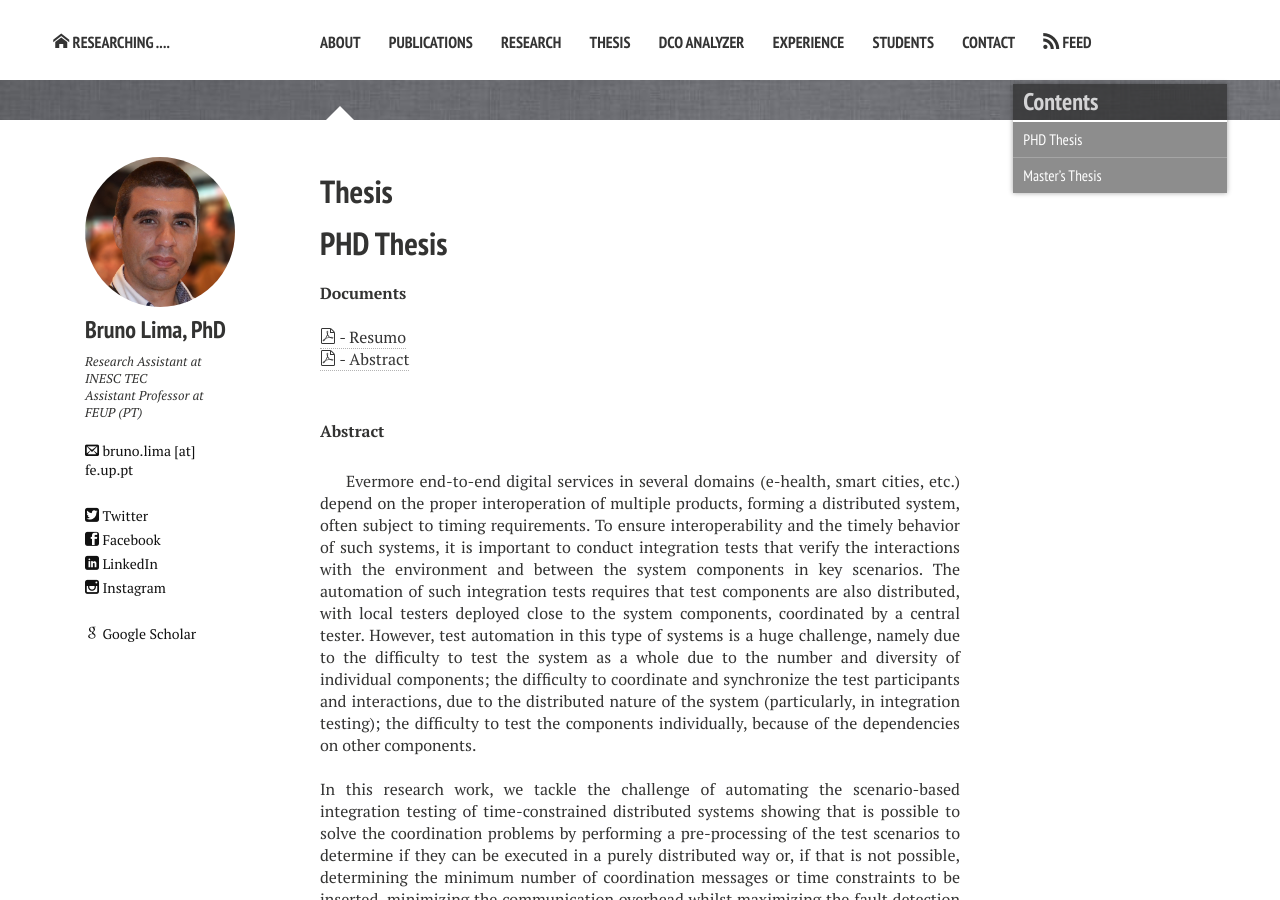
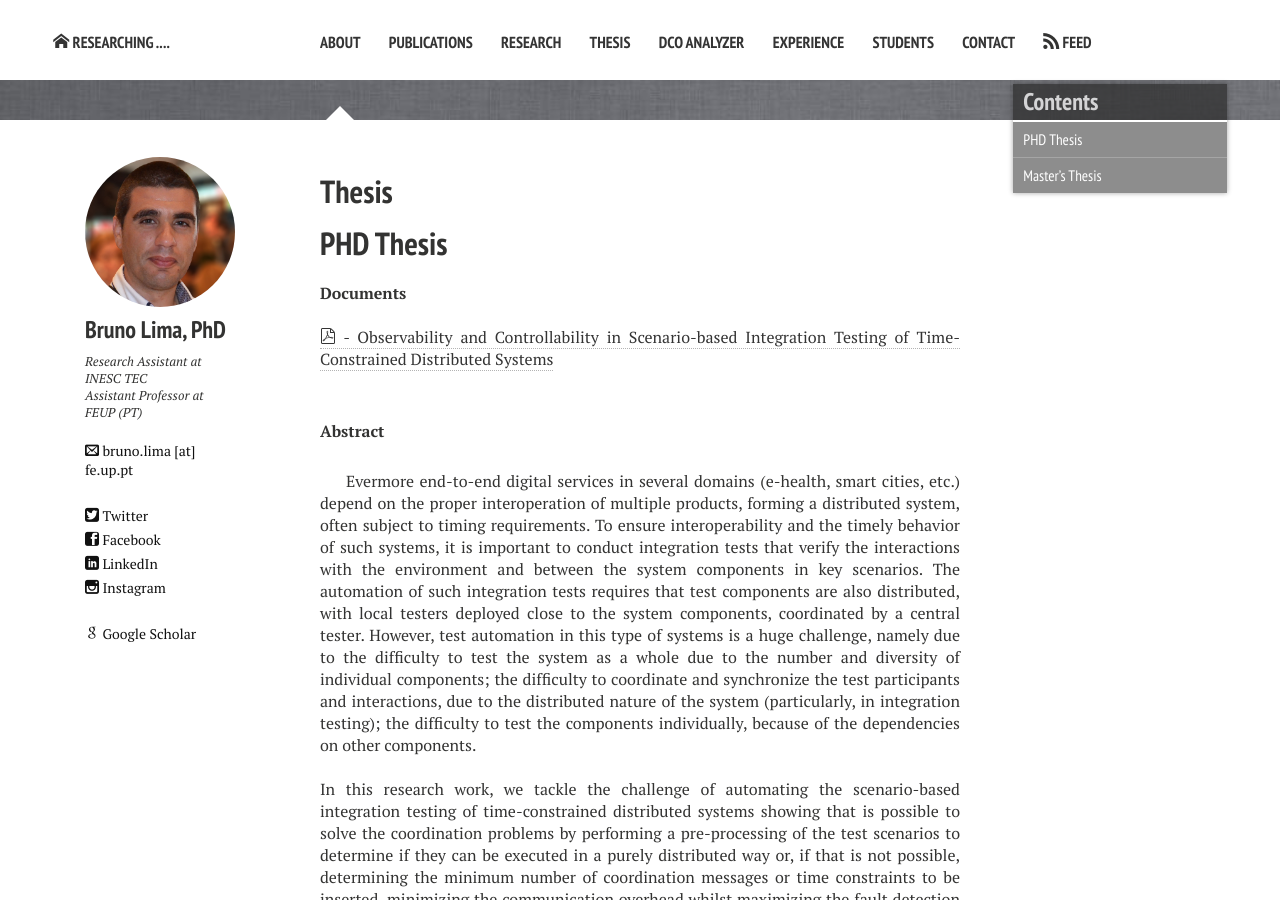
Before and after one commit to Bruno-Lima/Bruno-Lima.github.io, a Jekyll site: the page built from thesis.md, in a window 1280 px wide and 900 px high. Built offline with Jekyll 4.4.1, drawn with Linux system fonts in a browser that asks for light colours; nearby versions of some CDN libraries; some of the changed text lies outside the part shown.

Commit message:
thesis documents update

```diff
--- a/thesis.md
+++ b/thesis.md
@@ -18,8 +18,8 @@ image:
 # PHD Thesis
 
 <b>Documents</b><br/><br/>
-<a href="../thesis/BRUNO_LIMA_PHD_RESUMO_PT.pdf"><i class="icon-pdf"></i> - Resumo </a> <br/>
-<a href="../thesis/BRUNO_LIMA_PHD_RESUMO_EN.pdf"><i class="icon-pdf"></i> - Abstract </a> <br/>
+<a href="https://hdl.handle.net/10216/132549"><i class="icon-pdf"></i> - Observability and Controllability in Scenario-based Integration Testing of Time-Constrained Distributed Systems </a> <br/>
+<!--<a href="../thesis/BRUNO_LIMA_PHD_RESUMO_EN.pdf"><i class="icon-pdf"></i> - Abstract </a> <br/>-->
 
 <br/><br/>
 <b>Abstract</b><br/><br/>
@@ -49,8 +49,8 @@ A ferramenta DCO Analyzer foi validada em um estudo de caso industrial, mostrand
 # Master's Thesis
 
 <b>Documents</b><br/><br/>
-<a href="../thesis/BRUNO_LIMA_RESUMO_PT.pdf"><i class="icon-pdf"></i> - Resumo </a> <br/>
-<a href="../thesis/BRUNO_LIMA_RESUMO_EN.pdf"><i class="icon-pdf"></i> - Abstract </a> <br/>
+<a href="https://hdl.handle.net/10216/89456"><i class="icon-pdf"></i> - Teste e Certificação de Componentes para Ecossistema de Ambient Assisted Living </a> <br/>
+<!--<a href="../thesis/BRUNO_LIMA_RESUMO_EN.pdf"><i class="icon-pdf"></i> - Abstract </a> <br/>-->
 
 <br/><br/>
 <b>Abstract</b><br/><br/>
```
